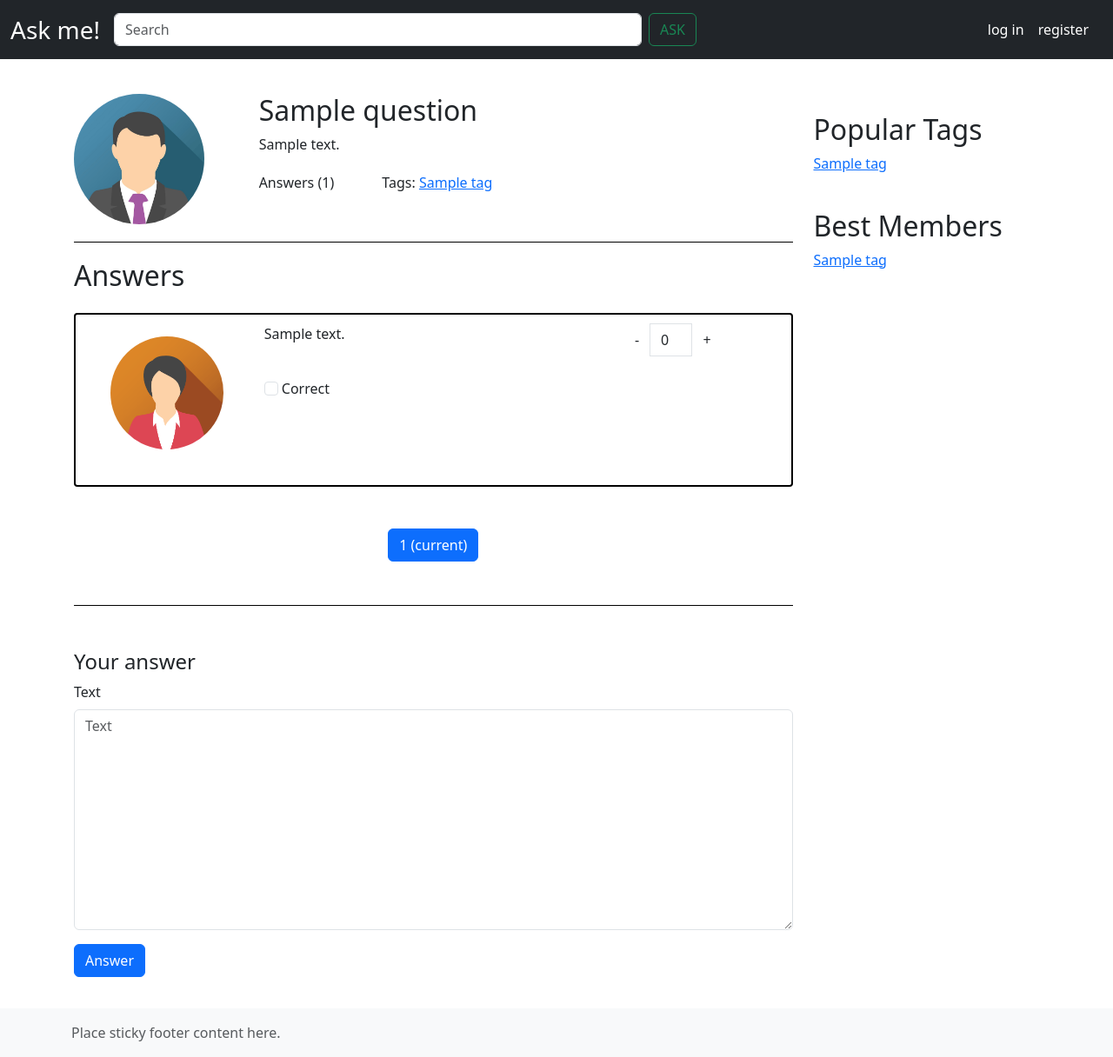
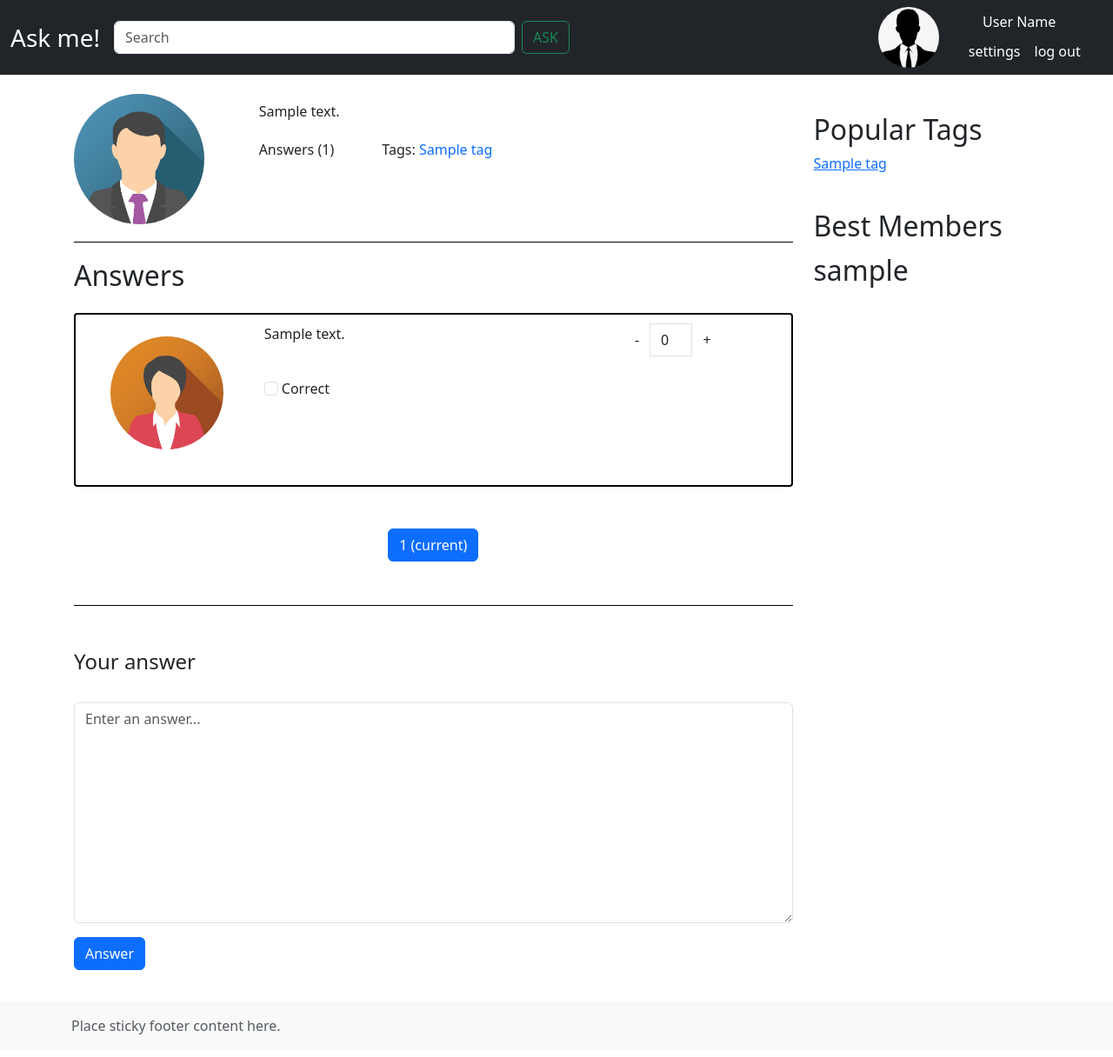
Before and after one commit to Belozerovmsk/AskMe_belozerov, a Django app: page /question/1/ in a window 1280 px wide. Shown: the whole page at 87% size. After the commit the page ends 1190 px from the top, so only its background shows below. Run offline with Django 4.2, Linux system fonts and the light colour scheme; a user stored in the database is signed in; tables that the repository leaves empty hold one stand-in row (values such as "Sample post"); some libraries are stand-ins or nearby versions.

Commit message:
HW4 is done

```diff
--- a/askme_belozerov/askme/admin.py
+++ b/askme_belozerov/askme/admin.py
@@ -4,7 +4,8 @@
 
 
 admin.site.register(models.Answer)
+admin.site.register(models.LikedAnswers)
+admin.site.register(models.Profile)
 admin.site.register(models.Question)
 admin.site.register(models.Tag)
-admin.site.register(models.User)
-admin.site.register(models.Ratings)
+admin.site.register(models.LikedQuestions)
--- a/askme_belozerov/askme/forms.py
+++ b/askme_belozerov/askme/forms.py
@@ -1,106 +1,197 @@
-from django import forms
-from .models import User, Question, Tag, Answer
-from django.contrib.auth.models import User as U
-from django.core.exceptions import ValidationError
+# from django import forms
+# from .models import User, Question, Tag, Answer
+from django.contrib.auth.models import User
+# from django.core.exceptions import ValidationError
 
 
+from django import forms
+from django.forms.utils import ErrorList
+from django.contrib.auth.models import User
+from askme import models
+from django.contrib import messages
+
 class LoginForm(forms.Form):
-    nickname = forms.CharField(max_length = 30)
-    password = forms.CharField(max_length = 100, widget = forms.PasswordInput)
+    username = forms.CharField()
+    password = forms.CharField(widget=forms.PasswordInput)
+
+class SettingsForm(forms.Form):
+    username = forms.CharField(required=False)
+    email = forms.EmailField(required=False, widget=forms.EmailInput)
+    password = forms.CharField(required=True, min_length=8, widget=forms.PasswordInput)
+    password_check = forms.CharField(required=True, min_length=8, widget=forms.PasswordInput)
+    new_password = forms.CharField(required=False, min_length=8, widget=forms.PasswordInput)
+    new_password_check = forms.CharField(required=False, min_length=8, widget=forms.PasswordInput)
+    avatar = forms.ImageField(required=False, widget=forms.FileInput)
+
+    def clean_username(self):
+        username = self.cleaned_data.get('username')
+
+        if username and models.User.objects.filter(username=username).exists():
+            self.add_error('username', 'This username is already taken.')
+
+        return username
+
+    def clean(self):
+        cleaned_data = super().clean()
+        new_password = cleaned_data.get('new_password')
+        new_password_check = cleaned_data.get('new_password_check')
+        password = cleaned_data.get('password')
+        password_check = cleaned_data.get('password_check')
+
+        if new_password and new_password != new_password_check:
+            self.add_error('new_password', '')
+            self.add_error('new_password_check', "New password fields don't match.")
+
+        if password and password != password_check:
+            self.add_error('password', '')
+            self.add_error('password_check', "Password fields don't match.")
+
+        return cleaned_data
+
+    def save(self, request):
+        user = models.User.objects.get(username=request.user)
+        profile = models.Profile.objects.get(profile=user)
+        username = self.cleaned_data.get('username')
+        email = self.cleaned_data.get('email')
+        new_password = self.cleaned_data.get('new_password')
+        avatar = self.cleaned_data.get('avatar')
+
+        if new_password:
+            user.set_password(new_password)
+
+        if username:
+            profile.username = username
+            user.username = username
+
+        if email:
+            user.email = email
+
+        if avatar:
+            profile.avatar = avatar
+
+        user.save()
+        profile.save()
+        messages.success(request, 'Profile updated successfully!')
 
 
 class RegistrationForm(forms.Form):
-    username = forms.CharField(max_length=30)
-    name = forms.CharField(max_length=30)
-    password = forms.CharField(widget=forms.PasswordInput)
-    password_check = forms.CharField(widget=forms.PasswordInput)
+    username = forms.CharField(required=True, min_length=4)
+    email = forms.EmailField(required=False, widget=forms.EmailInput)
+    full_name = forms.CharField(required=False)
+    password = forms.CharField(required=True, widget=forms.PasswordInput)
+    password_check = forms.CharField(required=True, widget=forms.PasswordInput)
+    avatar = forms.ImageField(required=False, widget=forms.FileInput)
+
+    def clean_username(self):
+        username = self.cleaned_data.get('username')
+
+        if models.User.objects.filter(username=username).exists():
+            self.add_error('username', 'This username already exists!')
+
+        return username
+
+    def clean_email(self):
+        email = self.cleaned_data.get('email')
+
+        if email and models.User.objects.filter(email=email).exists():
+            self.add_error('email', 'Email already registred!')
+
+        return email
+
+    def clean_full_name(self):
+        full_name = self.cleaned_data.get('full_name')
+
+        if full_name and len(full_name.split()) == 1:
+            self.add_error('full_name', 'Full name must contain 2 words at least')
+
+        return full_name
 
     def clean(self):
         cleaned_data = super().clean()
         password = cleaned_data.get('password')
         password_check = cleaned_data.get('password_check')
-        username = cleaned_data.get('username')
 
         if password != password_check:
-            raise ValidationError("Passwords do not match.")
-
-        if U.objects.filter(username=username).exists():
-            raise ValidationError("Username is already taken.")
+            self.add_error('password', '')
+            self.add_error('password_check', 'Password does not equal!')
 
         return cleaned_data
 
-    def save(self, commit=True):
-        username = self.cleaned_data['username']
-        password = self.cleaned_data['password']
-        name = self.cleaned_data['name']
-        user = U.objects.create_user(username=username, password=password)
-        profile = User.objects.create(profile=user, nickname=name)
-        return profile
+    def save(self, request):
+        user = models.User.objects.create_user(username=self.cleaned_data.get('username'))
+        user.set_password(self.cleaned_data.get('password'))
+        user.save()
+        profile = models.Profile.objects.create(profile=user)
+
+        email = self.cleaned_data.get('email')
+        full_name = self.cleaned_data.get('full_name')
+        avatar = self.cleaned_data.get('avatar')
+
+        if email:
+            user.email = email
+
+        if full_name:
+            spliting_full_name = full_name.split()
+            user.first_name = spliting_full_name[0]
+            user.last_name = spliting_full_name[1::]
+
+        if avatar:
+            profile.avatar.save(avatar.name, avatar)
+
+        user.save()
+        profile.save()
+        messages.success(request, 'Thanks for registration')
+
+
+class AnswerForm(forms.Form):
+    answer = forms.CharField(required=True, max_length=500,
+                             widget=forms.Textarea(attrs={'placeholder': 'Enter an answer...'}))
+
+    def __init__(self, *args, **kwargs):
+        super().__init__(*args, **kwargs)
+        self.fields['answer'].label = ''
+
+    def save(self, request, question_id):
+        user = models.User.objects.get(username=request.user)
+        profile = models.Profile.objects.get(profile=user)
+        question = models.Question.objects.get(id=question_id)
+        answer = self.cleaned_data['answer']
+
+        answer_obj = models.Answer.objects.create(text=answer, question=question, user_profile=profile)
+        messages.success(request, 'Thanks for your answer!')
+
+        return answer_obj
 
 
 class QuestionForm(forms.ModelForm):
+    title = forms.CharField(max_length=50)
+    text = forms.CharField(max_length=500, widget=forms.Textarea)
     tags = forms.CharField(required=False)
-
-    class Meta:
-        model = Question
-        fields = ['title', 'text', 'tags', 'tag']
+    tag = forms.ModelMultipleChoiceField(queryset=models.Tag.objects.all(), required=False)
 
     def save(self, profile):
         super().clean()
-        tags = self.cleaned_data['tag'] or []
-        tags_names = self.cleaned_data['tags'] or []
-        tags_names.extend([tag.name for tag in tags])
+        tags_names = []
+        if self.cleaned_data['tags']:
+            tags_names.extend(self.cleaned_data['tags'].split(','))
+        if self.cleaned_data['tag']:
+            tags_names.extend([tag.name for tag in self.cleaned_data['tag']])
 
-        tag_objects = []
+        tags = []
         for tag_name in tags_names:
-            tag_name = tag_name.strip()
-            if not tag_name:
-                continue
-            tag, created = Tag.objects.get_or_create(name=tag_name)
-            tag_objects.append(tag)
+            if models.Tag.objects.filter(name=tag_name).exists():
+                tags.append(models.Tag.objects.get(name=tag_name))
+            else:
+                new_tag = models.Tag(name=tag_name)
+                new_tag.save()
+                tags.append(new_tag)
 
-        new_question = Question.objects.create(
-            author=profile,
-            title=self.cleaned_data['title'],
-            text=self.cleaned_data['text']
-        )
-        new_question.tag.set(tag_objects)
+        new_question = models.Question.objects.create(user_profile=profile,
+                                        name=self.cleaned_data['title'],
+                                        text=self.cleaned_data['text'])
+        new_question.tags.set(tags)
         return new_question
 
-
-class AnswerForm(forms.ModelForm):
-    text = forms.CharField(max_length=500, widget=forms.Textarea)
-
     class Meta:
-        model = Answer
-        fields = ["text"]
-
-    def save(self, profile, question):
-        super().clean()
-        new_answer = self.save(commit=False)
-        new_answer.author = profile
-        new_answer.question = question
-        new_answer.save()
-        return new_answer
-
-
-class SettingsForm(forms.ModelForm):
-    avatar = forms.FileField(widget=forms.FileInput(), required=False, label="New avatar")
-    Delete_avatar = forms.BooleanField(required=False)
-
-    class Meta:
-        model = U
-        fields = ['username', 'email', 'first_name', 'last_name', 'avatar']
-
-    def save(self):
-        user = super().save()
-        print("self.cleaned_data = ", self.cleaned_data)
-        profile = user.profile
-        if self.cleaned_data['avatar']:
-            profile.avatar = self.cleaned_data['avatar']
-        if self.cleaned_data['Delete_avatar']:
-            profile.avatar.delete(save=False)
-            profile.avatar = 'avatars/common_avatar.png'
-        profile.save()
-
-        return user
+        model = models.Question
+        fields = ['title', 'text', 'tags', 'tag']
--- a/askme_belozerov/askme/views.py
+++ b/askme_belozerov/askme/views.py
@@ -17,7 +17,7 @@
     questions_page = Question.objects.new_questions()
     questions = paginate(questions_page, request)
     tags_page = models.TagManager.mostPopular()
-    members_page = models.TagManager.mostPopular()
+    members_page = models.Profile.objects.mostPopular()
     context = {'questions': questions,
                'tags': tags_page,
                'best_members': members_page}
@@ -25,34 +25,35 @@
 
 
 def hot(request):
-    questions_page = Question.objects.new_questions()
+    questions_page = Question.objects.hot_questions()
     questions = paginate(questions_page, request)
     tags_page = models.TagManager.mostPopular()
-    members_page = models.TagManager.mostPopular()
+    members_page = models.Profile.objects.mostPopular()
     context = {'questions': questions,
                'tags': tags_page,
                'best_members': members_page}
     return render(request, 'hot.html', context)
 
 
+@login_required(login_url='/login/')
 def question(request, question_id, page_num=1):
+    if request.method == 'GET':
+        answer_form = forms.AnswerForm()
     question_page = Question.objects.get_id(question_id)
-
-    if request.method =='GET':
-        answer_form = forms.AnswerForm()
-    elif request.method == 'POST':
+    if request.method == 'POST':
         answer_form = forms.AnswerForm(request.POST)
         if answer_form.is_valid():
-            answer = answer_form.save(request.user.user, question_page)
-            answers = paginate(Answer.objects.most_popular(question_page), request)
+            answer = answer_form.save(request, question_id)
+            answers = paginate(Answer.objects.mostPopular(question_page), request)
             page_num = answers.paginator.num_pages
             return redirect(reverse('question_page', args=(question_id, page_num)) + f'?page={page_num}#{answer.id}')
+
         else:
             answer_form.add_error("Invalid parameters")
 
     tags_page = models.TagManager.mostPopular()
     answers = paginate(Answer.objects.mostPopular(question_page), request)
-    best_members = models.TagManager.mostPopular()
+    best_members = models.Profile.objects.mostPopular()
     questions_page = Question.objects.new_questions()
     questions = paginate(questions_page, request)
     context = {'question': question_page,
@@ -74,10 +75,10 @@
     elif request.method == 'POST':
         user_form = forms.SettingsForm(data=request.POST, files = request.FILES, instance = request.user)
         if user_form.is_valid():
-            user_form.save()
+            user_form.save(request)
             return redirect(reverse("settings"))
     tags_page = models.TagManager.mostPopular()
-    members_page = models.TagManager.mostPopular()
+    members_page = models.Profile.objects.mostPopular()
     context = {'tags': tags_page,
                'best_members': members_page,
                'form': user_form}
@@ -90,13 +91,14 @@
     if request.method == 'POST':
         user_form = forms.RegistrationForm(request.POST)
         if user_form.is_valid():
-            user = user_form.save()
-            if user:
-                return redirect('index')
-            else:
-                user_form.add_error(field=None, error="User saving error!")
+            user_form.save(request)
+            username = user_form.cleaned_data.get('username')
+            password = user_form.cleaned_data.get('password')
+            user_auth = auth.authenticate(username=username, password=password)
+            auth.login(request, user_auth)
+            return redirect('index')
     tags_page = models.TagManager.mostPopular()
-    members_page = models.TagManager.mostPopular()
+    members_page = models.Profile.objects.mostPopular()
 
     context = {'tags': tags_page,
                'best_members': members_page,
@@ -110,34 +112,30 @@
     elif request.method == 'POST':
         login_form = forms.LoginForm(request.POST)
         if login_form.is_valid():
-            nickname = request.POST['nickname']
-            password = request.POST['password']
-            user = authenticate(nickname=nickname, password=password)
-            print(user)
+            user = auth.authenticate(request=request, **login_form.cleaned_data)
             if user:
                 auth.login(request, user)
                 return redirect('index')
             login_form.add_error(None, "Username or password is incorrect")
     tags_page = models.TagManager.mostPopular()
-    members_page = models.TagManager.mostPopular()
+    members_page = models.Profile.objects.mostPopular()
     context = {'tags': tags_page,
                'best_members': members_page,
                 'form': login_form}
     return render(request, "login.html", context=context)
 
 
-@login_required
+@login_required(login_url='/login/')
 def ask(request):
     if request.method == 'GET':
         question_form = forms.QuestionForm()
     if request.method == 'POST':
         question_form = forms.QuestionForm(request.POST)
         if question_form.is_valid():
-            profile = request.user
-            question = question_form.save(profile.user)
+            question = question_form.save(request.user.profile)
             return redirect('question', question.id)
     tags_page = models.TagManager.mostPopular()
-    members_page = models.TagManager.mostPopular()
+    members_page = models.Profile.objects.mostPopular()
     context = {'tags': tags_page,
                'best_members': members_page,
                'form': question_form}
@@ -145,19 +143,20 @@
 
 
 def tag(request, tag_name):
-    questions = Question.objects.filter(tag__name__in=[tag_name]).order_by('id')
+    questions = Question.objects.filter(tags__name__in=[tag_name]).order_by('id')
     tags = models.TagManager.mostPopular()
-    members = models.TagManager.mostPopular()
     if not questions:
         return HttpResponseNotFound('Invalid tag question')
 
     paginator = Paginator(questions, per_page=10)
     page_number = request.GET.get('page')
     page_obj = paginator.get_page(page_number)
+    members_page = models.Profile.objects.mostPopular()
 
     context = {'questions': page_obj,
                'tags': tags,
-               'best_members': members}
+               'best_members': members_page,
+               'tag_name': tag_name}
     return render(request, 'tag.html', context)
 
 
--- a/askme_belozerov/askme_belozerov/urls.py
+++ b/askme_belozerov/askme_belozerov/urls.py
@@ -22,8 +22,6 @@
 
 urlpatterns = [
     path('', views.index, name="index"),
-    path('registration/', views.registration, name="register"),
-    path('login/', views.login, name="login"),
     path('question/<int:question_id>/', views.question, name="question"),
     path('question/<int:question_id>/page/<int:page_num>', views.question, name='question_page'),
     path('ask/', views.ask, name="ask"),
@@ -31,6 +29,8 @@
     path('settings/', views.settings, name="settings"),
     path('admin/', admin.site.urls),
     path('hot/', views.hot, name="hot"),
+    path('registration/', views.registration, name="register"),
+    path('login/', views.login, name="login"),
     path('logout/', views.log_out, name="logout"),
 ]
 
--- a/askme_belozerov/templates/inc/base_1.html
+++ b/askme_belozerov/templates/inc/base_1.html
@@ -80,10 +80,8 @@
         </div>
         <div class="best-members">
           <h2 class="title-best-members">Best Members</h2>
-          {% for members in best_members|slice:":5" %}
-          <div class="best-member">
-            <a href="#"> {{ members.name }}</a>
-          </div>
+          {% for member in best_members %}
+            <li class="list-group-item" style="font-size: 200%;">{{ member.profile.username }}</li>
           {% endfor %}
         </div>
       </div>
--- a/askme_belozerov/templates/inc/base_2.html
+++ b/askme_belozerov/templates/inc/base_2.html
@@ -64,10 +64,8 @@
         </div>
         <div class="best-members">
           <h2 class="title-best-members">Best Members</h2>
-          {% for members in best_members|slice:":5" %}
-          <div class="best-member">
-            <a href="#"> {{ members.name }}</a>
-          </div>
+          {% for member in best_members %}
+            <li class="list-group-item" style="font-size: 200%;">{{ member.profile.username }}</li>
           {% endfor %}
         </div>
       </div>
--- a/askme_belozerov/templates/question.html
+++ b/askme_belozerov/templates/question.html
@@ -1,4 +1,4 @@
-{% extends "inc/base_2.html" %}
+{% extends "inc/base_1.html" %}
 {% load static %}
 {% load bootstrap5 %}
 
@@ -19,10 +19,9 @@
                 </div>
                 <div class="col-6">
                     Tags:
-                    {% for tag in question.tag.all %}
-                        <a href="{% url "tag" tag.name %}">{{ tag.name }}</a>
-                        {% if not forloop.last %}, {% endif %}
-                    {% endfor %}
+                   {% for tag in question.tags.all %}
+                      <a class="text-decoration-none me-1" href="{% url 'tag' tag.name %}">{{ tag.name }}</a>
+                   {% endfor %}
                 </div>
             </div>
         </div>
--- a/askme_belozerov/templates/tag.html
+++ b/askme_belozerov/templates/tag.html
@@ -6,7 +6,7 @@
 
   <div class="row new-questions-title">
     <div class="col-5 main-header-position">
-      <h2 style="display: inline-block">Tags: {{ tag.name }}</h2>
+      <h2 style="display: inline-block">Tag: {{ tag_name }}</h2>
     </div>
   </div>
 
```
Also changed, not shown: askme_belozerov/askme/management/commands/fill_db.py (+34 -24 lines), askme_belozerov/askme/models.py (+60 -49 lines), askme_belozerov/askme_belozerov/settings.py (+8 -8 lines), askme_belozerov/templates/inc/index_item.html (+5 -2 lines), askme_belozerov/templates/inc/tag_item.html (+5 -2 lines), askme_belozerov/askme/migrations/0009_alter_answer_author_alter_question_author.py (added), askme_belozerov/askme/migrations/0010_likedanswers_likedquestions_profile_and_more.py (added).
